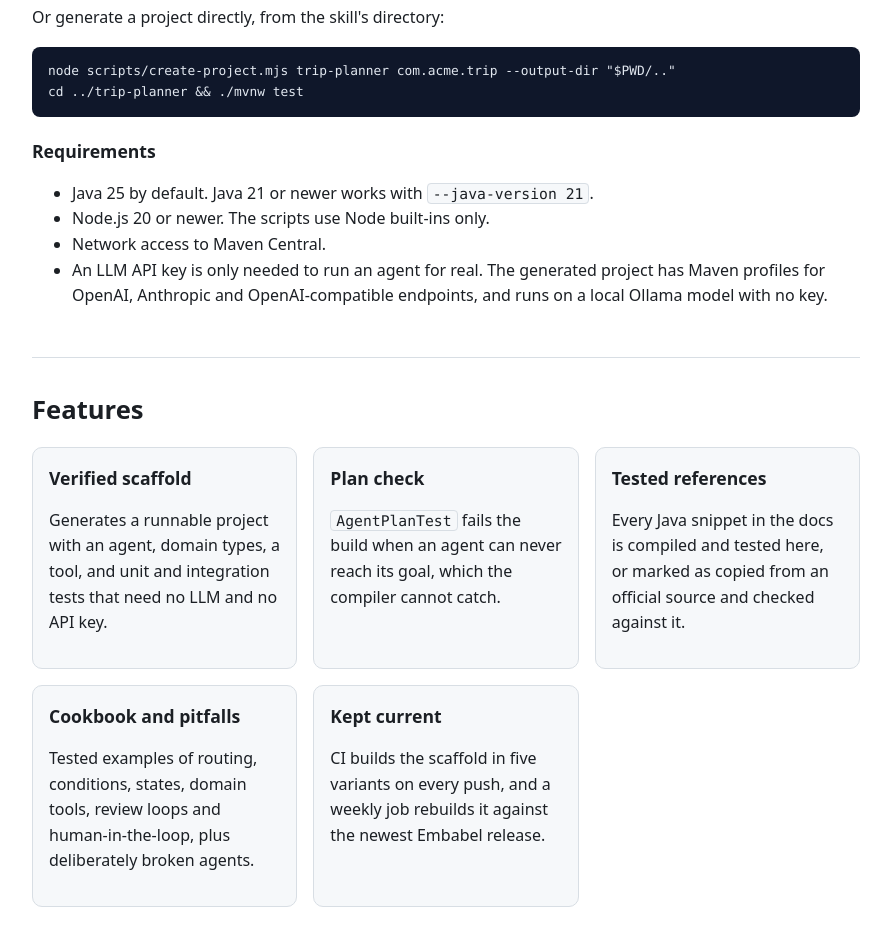
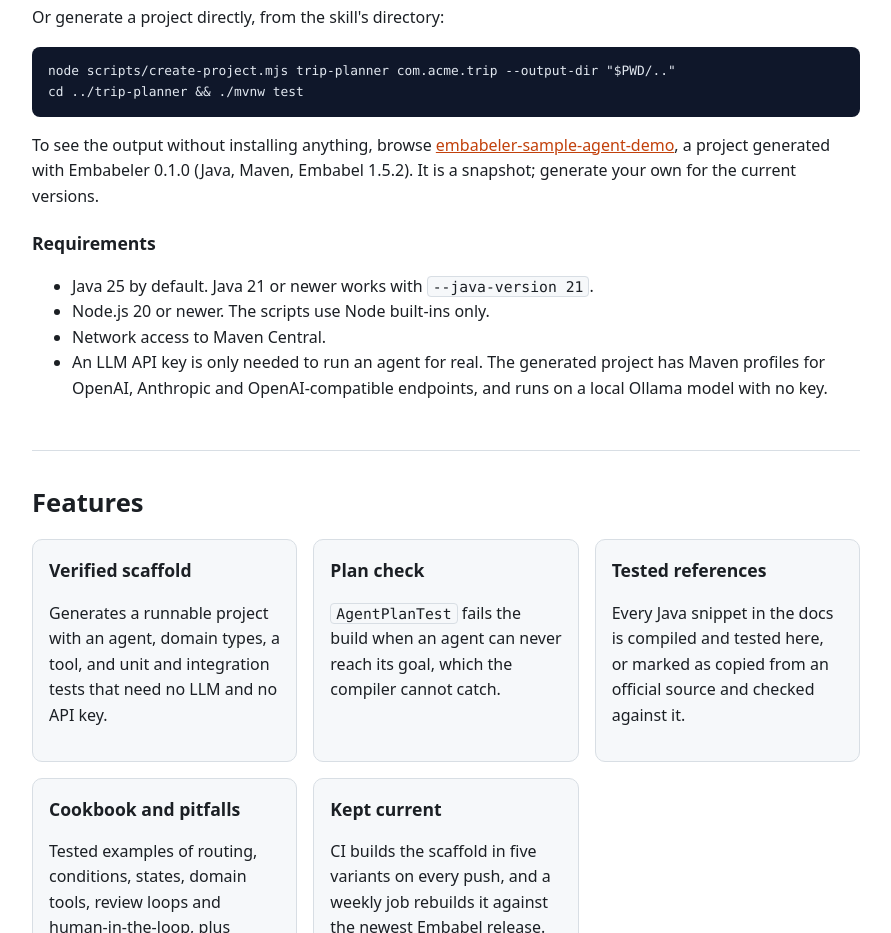
Before and after one commit to hadirsa/embabel-skill, a website: page docs/index.html in a window 1280 px wide. Shown: the part 860-1793 px from the top of the page, without its empty margins (194-1085 px from the left). Drawn offline with Linux system fonts and the light colour scheme.

Commit message:
Link the sample agent demo from README and docs site

```diff
--- a/docs/index.html
+++ b/docs/index.html
@@ -89,6 +89,7 @@
     <p>Or generate a project directly, from the skill's directory:</p>
     <pre><code>node scripts/create-project.mjs trip-planner com.acme.trip --output-dir "$PWD/.."
 cd ../trip-planner &amp;&amp; ./mvnw test</code></pre>
+    <p>To see the output without installing anything, browse <a href="https://github.com/hadirsa/embabeler-sample-agent-demo">embabeler-sample-agent-demo</a>, a project generated with Embabeler 0.1.0 (Java, Maven, Embabel 1.5.2). It is a snapshot; generate your own for the current versions.</p>
     <h3>Requirements</h3>
     <ul>
       <li>Java 25 by default. Java 21 or newer works with <code>--java-version 21</code>.</li>
```
Also changed, not shown: README.md.
